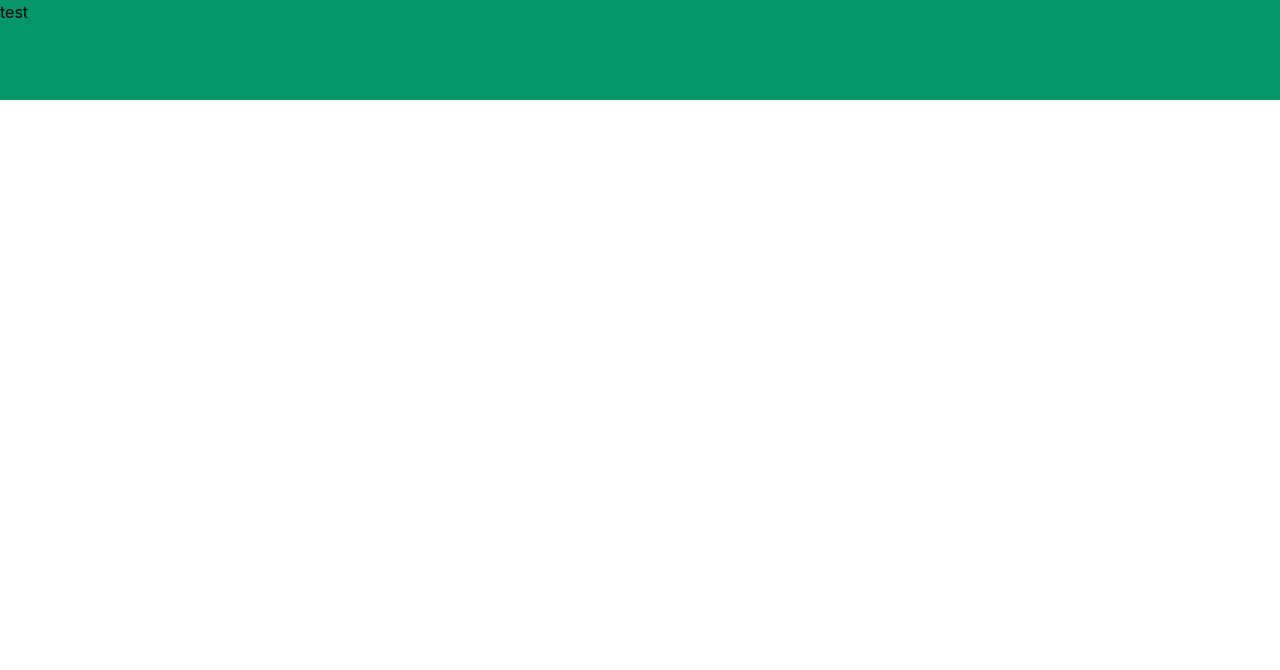
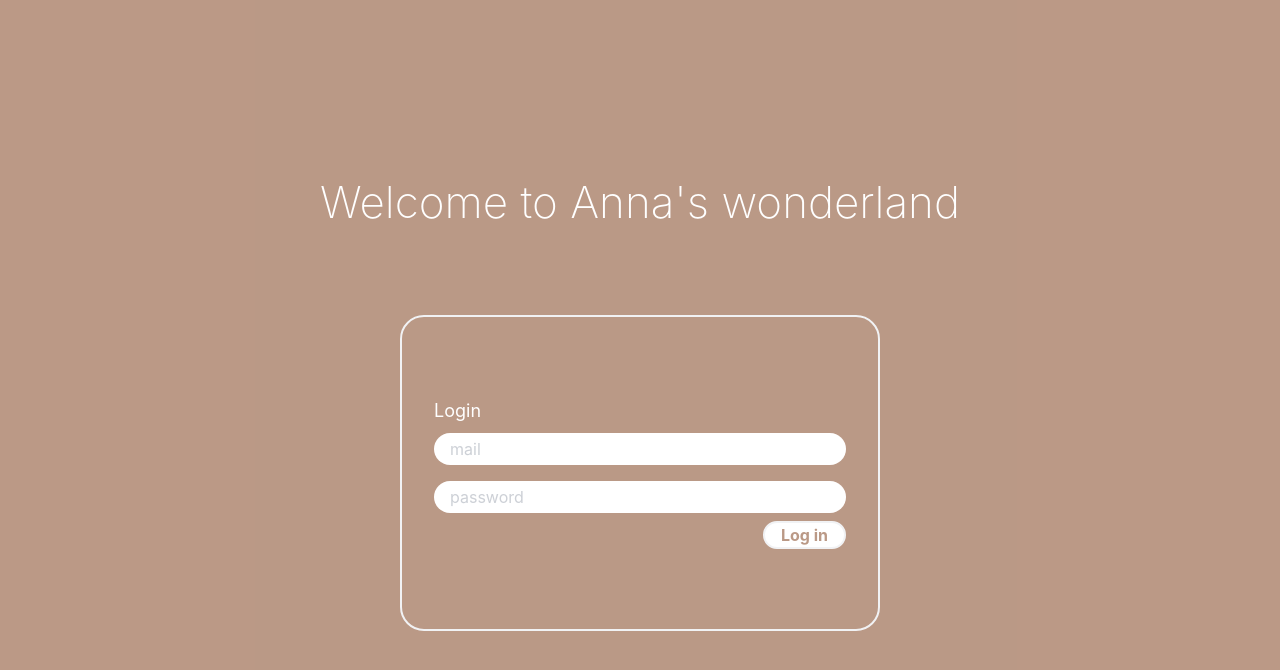
Before and after one commit to elisabethanna/auth, a React (Create React App) app: page / in a window 1280 px wide. Shown: the top 670 px of the page. Built offline with nearby package versions, Linux system fonts and the light colour scheme.

Commit message:
feat: sign in feature

```diff
--- a/package.json
+++ b/package.json
@@ -11,7 +11,8 @@
     "@types/node": "^12.20.27",
     "@types/react": "^17.0.24",
     "@types/react-dom": "^17.0.9",
-    "firebase": "^9.1.0",
+    "firebase": "^9.1.2",
+    "firebaseui": "^5.0.0",
     "react": "^17.0.2",
     "react-dom": "^17.0.2",
     "react-scripts": "4.0.3",
--- a/public/index.html
+++ b/public/index.html
@@ -5,10 +5,7 @@
     <link rel="icon" href="%PUBLIC_URL%/favicon.ico" />
     <meta name="viewport" content="width=device-width, initial-scale=1" />
     <meta name="theme-color" content="#000000" />
-    <meta
-      name="description"
-      content="Web site created using create-react-app"
-    />
+    <meta name="description" content="Web site created using create-react-app" />
     <link rel="apple-touch-icon" href="%PUBLIC_URL%/logo192.png" />
     <!--
       manifest.json provides metadata used when your web app is installed on a
--- a/src/App.tsx
+++ b/src/App.tsx
@@ -1,31 +1,87 @@
-import React from 'react';
-
-// // Import the functions you need from the SDKs you need
-// import { initializeApp } from 'firebase/app';
-// import { getAnalytics } from 'firebase/analytics';
-// // TODO: Add SDKs for Firebase products that you want to use
-// // https://firebase.google.com/docs/web/setup#available-libraries
-
-// // Your web app's Firebase configuration
-// // For Firebase JS SDK v7.20.0 and later, measurementId is optional
-// const firebaseConfig = {
-//   apiKey: 'AIzaSyC7mUGQzUxU_mfqog_9tUzyEOEYbio5GVg',
-//   authDomain: 'auth-7702a.firebaseapp.com',
-//   projectId: 'auth-7702a',
-//   storageBucket: 'auth-7702a.appspot.com',
-//   messagingSenderId: '460641117576',
-//   appId: '1:460641117576:web:7b58b2893063b8fdf3863d',
-//   measurementId: 'G-JRQKCPEX4R'
-// };
-
-// // Initialize Firebase
-// // const app = initializeApp(firebaseConfig);
-// // const analytics = getAnalytics(app);
+import React, { useState } from 'react';
+import firebase from 'firebase/compat/app';
+import {
+  getAuth,
+  createUserWithEmailAndPassword,
+  signInWithEmailAndPassword
+} from 'firebase/auth';
 
 function App() {
+  const firebaseConfig = {
+    apiKey: 'AIzaSyC7mUGQzUxU_mfqog_9tUzyEOEYbio5GVg',
+    authDomain: 'auth-7702a.firebaseapp.com',
+    projectId: 'auth-7702a',
+    storageBucket: 'auth-7702a.appspot.com',
+    messagingSenderId: '460641117576',
+    appId: '1:460641117576:web:7b58b2893063b8fdf3863d',
+    measurementId: 'G-JRQKCPEX4R'
+  };
+  firebase.initializeApp(firebaseConfig);
+  const auth = getAuth();
+
+  const [mail, setMail] = useState<string>('');
+  const [password, setPassword] = useState<string>('');
+
+  // createUserWithEmailAndPassword(auth, 'aaa@aaa.se', 'psw123')
+  //   .then(userCredential => {
+  //     // Signed in
+  //     const user = userCredential.user;
+  //     console.log(user);
+  //     // ...
+  //   })
+  //   .catch(error => {
+  //     const errorCode = error.code;
+  //     const errorMessage = error.message;
+  //     // ..
+  //   });
+
+  const handleMailInput = (e: React.FormEvent<HTMLInputElement>) =>
+    setMail(e.currentTarget.value);
+
+  const handlePasswordInput = (e: React.FormEvent<HTMLInputElement>) =>
+    setPassword(e.currentTarget.value);
+
+  const handleLogin = () => {
+    const auth = getAuth();
+    signInWithEmailAndPassword(auth, mail, password)
+      .then(userCredential => {
+        const user = userCredential.user;
+        console.log(user);
+      })
+      .catch(error => {
+        const errorCode = error.code;
+        const errorMessage = error.message;
+      });
+  };
+
   return (
-    <div style={{ height: '100px' }} className='bg-green-600'>
-      <h2>test</h2>
+    <div className='bg-yellow-900	opacity-50 min-h-screen flex items-center justify-center '>
+      <div>
+        <h1 className='text-white text-center mb-10 sm:mb-20'>
+          Welcome to Anna's wonderland
+        </h1>
+        <div className='h-1/2 w-3/4 flex flex-col border-2 rounded-3xl px-8 py-10 sm:py-20 m-auto'>
+          <p className='text-white text-lg'>Login</p>
+          <input
+            className='h-8 rounded-3xl p-4 my-2'
+            placeholder='mail'
+            onChange={handleMailInput}
+          />
+          <input
+            className='h-8 rounded-3xl p-4 my-2'
+            placeholder='password'
+            onChange={handlePasswordInput}
+          />
+          <div className='flex w-full justify-end'>
+            <button
+              className='bg-white font-bold w-max px-4 rounded-3xl border-2 text-yellow-900'
+              onClick={handleLogin}
+            >
+              Log in
+            </button>
+          </div>
+        </div>
+      </div>
     </div>
   );
 }
--- a/src/index.css
+++ b/src/index.css
@@ -4,7 +4,7 @@
 
 body {
   margin: 0;
-  font-family: -apple-system, BlinkMacSystemFont, 'Segoe UI', 'Roboto', 'Oxygen', 'Ubuntu',
+  font-family: -apple-system, BlinkMacSystemFont, 'Roboto', 'Oxygen', 'Ubuntu',
     'Cantarell', 'Fira Sans', 'Droid Sans', 'Helvetica Neue', sans-serif;
   -webkit-font-smoothing: antialiased;
   -moz-osx-font-smoothing: grayscale;
@@ -13,3 +13,8 @@ body {
 code {
   font-family: source-code-pro, Menlo, Monaco, Consolas, 'Courier New', monospace;
 }
+
+h1 {
+  font-size: 44px;
+  font-weight: 200;
+}
```
Also changed, not shown: 1 other file (tests, documents, lock files or other folders).
